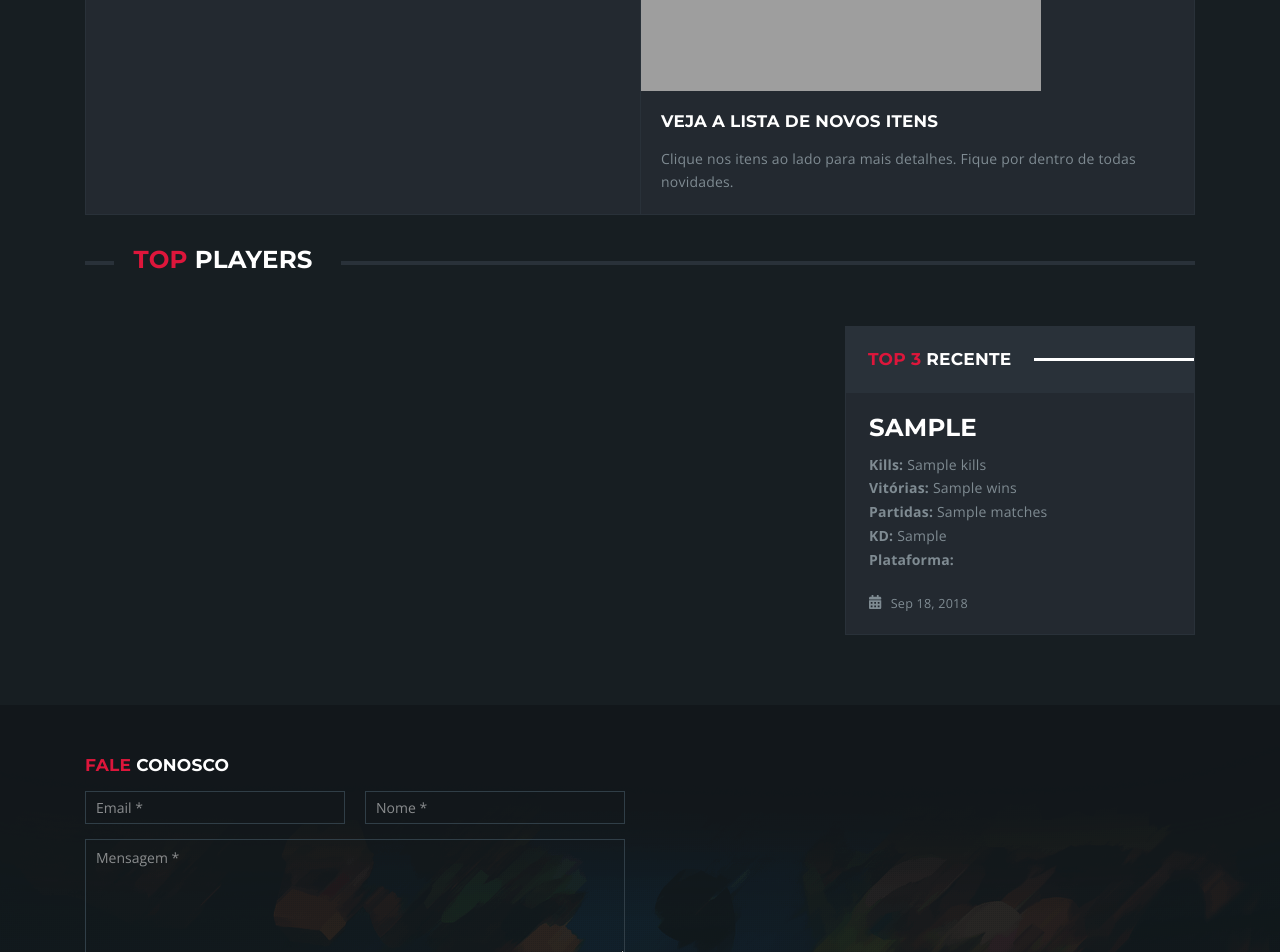
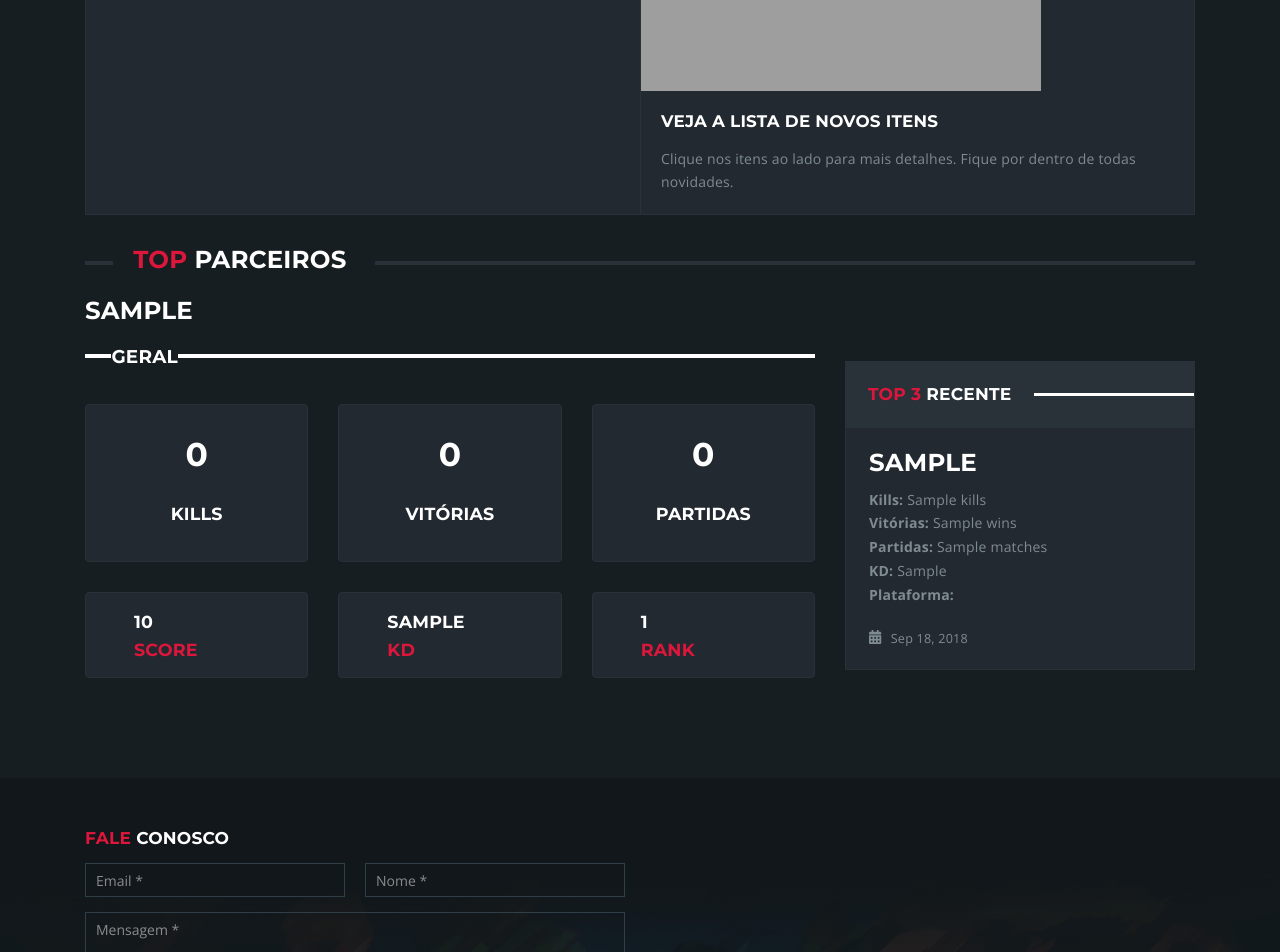
Before and after one commit to guilehm/investir-nao-da-xp, a Django app: template core/templates/core/index.html in a window 1280 px wide. Shown: the part 1323-2275 px from the top of the page. Run offline with Django 3.2, Linux system fonts and the light colour scheme; the template is opened without the code that fills it: most values are stand-ins (such as "Sample title", 1, 10 or a date in 2020); parts of the project's set-up code (start-up, migrations or seed data) failed here and were passed over; some libraries are stand-ins or nearby versions; some web fonts are replaced; grey boxes are pictures that could not be loaded.

Commit message:
Create partnership view

```diff
--- a/core/templates/core/index.html
+++ b/core/templates/core/index.html
@@ -207,10 +207,76 @@ Additional Classes:
         <!-- END: Latest News -->
 
         <div class="nk-gap-2"></div>
-        <h3 class="nk-decorated-h-2"><span><span class="text-main-1">Top</span> Players</span></h3>
-        <div class="nk-gap"></div>
+        <h3 class="nk-decorated-h-2"><span><span class="text-main-1">Top</span> Parceiros</span></h3>
         <div class="row">
-            <div class="col-lg-8"></div>
+            <div class="col-lg-8">
+                <!-- START: Features -->
+                {% for parceiro in top_ten.entries %}
+                    {% if forloop.counter < 5 %}
+                        <h3 class="nk-decorated">{{ parceiro.username }}</h3>
+                        <h4 class="nk-decorated-h">Geral</h4>
+                        <div class="nk-gap"></div>
+                        <div class="row vertical-gap">
+                            <div class="col-lg-4">
+                                <div class="nk-feature-2">
+                                    <div class="nk-feature-icon">
+                                        <div class="nk-count h2 mb-0">{{ parceiro.kills }}</div>
+                                    </div>
+                                    <div class="nk-feature-cont text-center">
+                                        <h3 class="nk-feature-title">Kills</h3>
+                                    </div>
+                                </div>
+                            </div>
+                            <div class="col-lg-4">
+                                <div class="nk-feature-2">
+                                    <div class="nk-feature-icon">
+                                        <div class="nk-count h2 mb-0">{{ parceiro.wins }}</div>
+                                    </div>
+                                    <div class="nk-feature-cont text-center">
+                                        <h3 class="nk-feature-title">Vitórias</h3>
+                                    </div>
+                                </div>
+                            </div>
+                            <div class="col-lg-4">
+                                <div class="nk-feature-2">
+                                    <div class="nk-feature-icon">
+                                        <div class="nk-count h2 mb-0">{{ parceiro.matches }}</div>
+                                    </div>
+                                    <div class="nk-feature-cont text-center">
+                                        <h3 class="nk-feature-title">Partidas</h3>
+                                    </div>
+                                </div>
+                            </div>
+                            <div class="col-lg-4">
+                                <div class="nk-feature-1">
+                                    <div class="nk-feature-cont">
+                                        <h3 class="nk-feature-title"><a>{{ parceiro.score }}</a></h3>
+                                        <h3 class="nk-feature-title text-main-1"><a>Score</a></h3>
+                                    </div>
+                                </div>
+                            </div>
+                            <div class="col-lg-4">
+                                <div class="nk-feature-1">
+                                    <div class="nk-feature-cont">
+                                        <h3 class="nk-feature-title"><a>{{ parceiro.kd }}</a></h3>
+                                        <h3 class="nk-feature-title text-main-1"><a>KD</a></h3>
+                                    </div>
+                                </div>
+                            </div>
+                            <div class="col-lg-4">
+                                <div class="nk-feature-1">
+                                    <div class="nk-feature-cont">
+                                        <h3 class="nk-feature-title"><a>{{ parceiro.rank }}</a></h3>
+                                        <h3 class="nk-feature-title text-main-1"><a>rank</a></h3>
+                                    </div>
+                                </div>
+                            </div>
+                        </div>
+                        <div class="nk-gap-2"></div>
+                        <!-- END: Features -->
+                    {% endif %}
+                {% endfor %}
+            </div>
             <div class="col-lg-4">
                 <!--
                     START: Sidebar
@@ -222,6 +288,7 @@ Additional Classes:
                 -->
                 <div class="nk-gap"></div>
                 <aside class="nk-sidebar nk-sidebar-right nk-sidebar-sticky">
+                    <div class="nk-gap-3"></div>
                     <div class="nk-widget nk-widget-highlighted">
                         <h4 class="nk-widget-title"><span><span class="text-main-1">Top 3</span> Recente</span></h4>
                         <div class="nk-widget-content">
```
